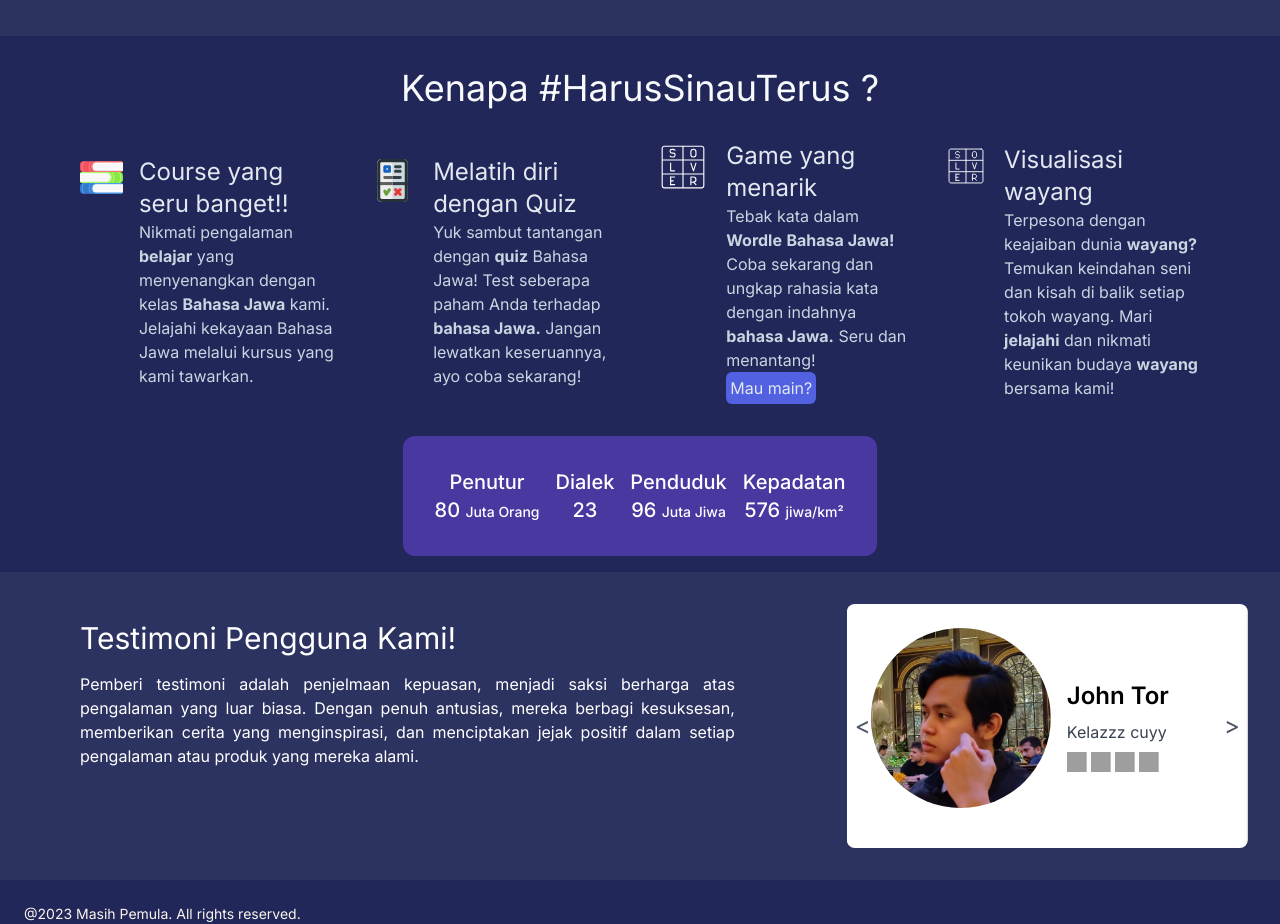
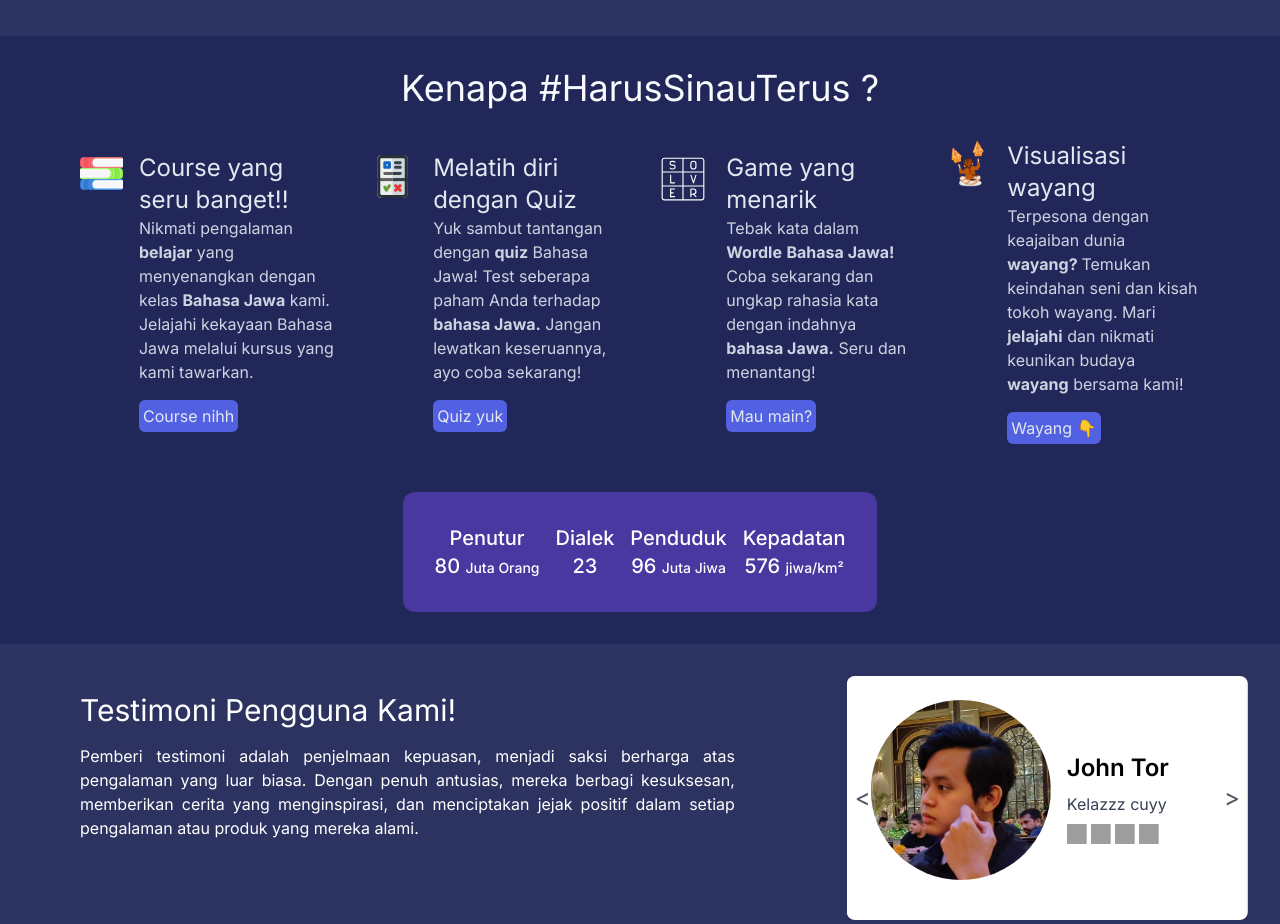
Before and after one commit to princeofverry/Sinau-Web, a Next.js app: page / in a window 1280 px wide. Shown: the part 860-1784 px from the top of the page. Built offline with nearby package versions, Linux system fonts and the light colour scheme; grey boxes are pictures that could not be loaded.

Commit message:
merubah homepage bagian categories

```diff
--- a/src/app/components/utilities/Content/catagories.js
+++ b/src/app/components/utilities/Content/catagories.js
@@ -11,7 +11,7 @@ const Catagories = () => {
         <h1 className="text-center text-4xl text-slate-50 pt-8 pb-4">
           Kenapa #HarusSinauTerus ?
         </h1>
-        <div className="flex gap-8 justify-center md:flex-row flex-col items-center p-4">
+        <div className="flex gap-8 justify-center items-center sm:content-start md:flex-row flex-col p-4">
           <div className="flex w-64">
             <div className="mr-4 flex-cols">
               <Image src="/books.svg" alt="..." width={250} height={250} />
@@ -23,6 +23,11 @@ const Catagories = () => {
                 dengan kelas <strong>Bahasa Jawa</strong> kami. Jelajahi
                 kekayaan Bahasa Jawa melalui kursus yang kami tawarkan.
               </p>
+              <Link href="./Course">
+                <button className="bg-[#5260e2] p-1 rounded-md hover:bg-[#48306e] hover:scale-105 transition duration-300 text-base my-4">
+                  Course nihh
+                </button>
+              </Link>
             </div>
           </div>
           <div className="flex w-64">
@@ -36,6 +41,11 @@ const Catagories = () => {
                 Test seberapa paham Anda terhadap <strong>bahasa Jawa.</strong>{" "}
                 Jangan lewatkan keseruannya, ayo coba sekarang!
               </p>
+              <Link href="./Quiz">
+                <button className="bg-[#5260e2] p-1 rounded-md hover:bg-[#48306e] hover:scale-105 transition duration-300 text-base my-4">
+                  Quiz yuk
+                </button>
+              </Link>
             </div>
           </div>
           <div className="flex w-64">
@@ -51,7 +61,7 @@ const Catagories = () => {
                 menantang!
               </p>
               <Link href="./Game">
-                <button className="bg-[#5260e2] p-1 rounded-md hover:bg-[#48306e] hover:scale-105 transition duration-300 text-base justify-self-center">
+                <button className="bg-[#5260e2] p-1 rounded-md hover:bg-[#48306e] hover:scale-105 transition duration-300 text-base my-4">
                   Mau main?
                 </button>
               </Link>
@@ -59,20 +69,25 @@ const Catagories = () => {
           </div>
           <div className="flex w-64">
             <div className="mr-4">
-              <Image src="/wordle.svg" alt="..." width={300} height={250} />
+              <Image src="/wayangIcon.png" alt="..." width={300} height={250} layout={""} />
             </div>
             <div className="text-slate-200">
               <h1 className="text-2xl">Visualisasi wayang</h1>
               <p className="font-base text-slate-300">
                 Terpesona dengan keajaiban dunia <strong>wayang? </strong>
-                Temukan keindahan seni dan kisah di balik setiap tokoh wayang.
+                Temukan keindahan seni dan kisah tokoh wayang.
                 Mari <strong>jelajahi</strong> dan nikmati keunikan budaya{" "}
                 <strong>wayang</strong> bersama kami!
               </p>
+              <Link href="./wayang">
+                <button className="bg-[#5260e2] p-1 rounded-md hover:bg-[#48306e] hover:scale-105 transition duration-300 text-base my-4">
+                  Wayang 👇
+                </button>
+              </Link>
             </div>
           </div>
         </div>
-        <div className="text-slate-py-32 sm:pt-4 p-4">
+        <div className="text-slate-py-32 sm:pt-4 p-8">
           <Statistik />
         </div>
         <div className="bg-[#2C3361] p-4 sm:p-8 flex sm:flex-row flex-col">
```
Also changed, not shown: public/wayangIcon.png (added).
